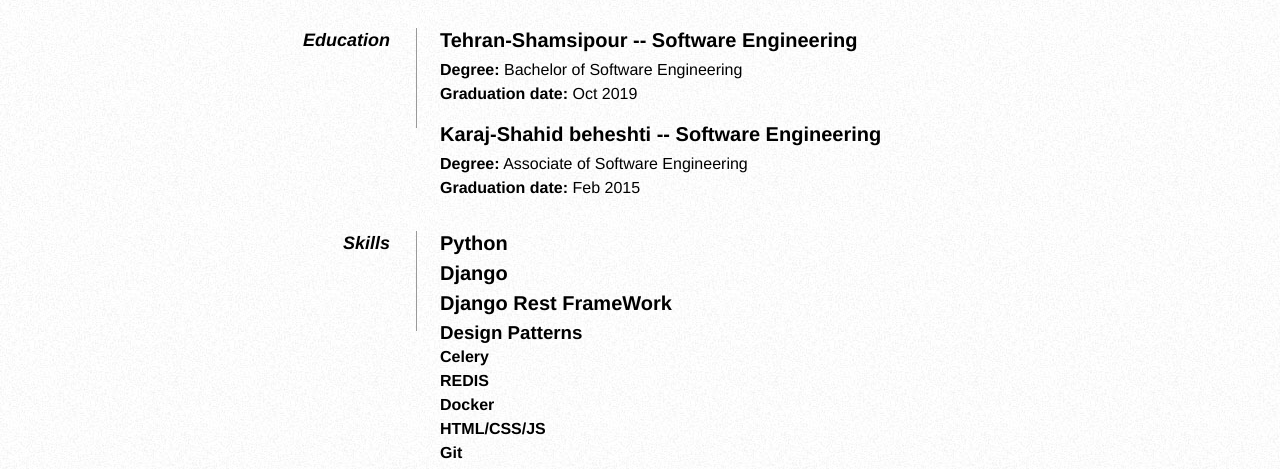
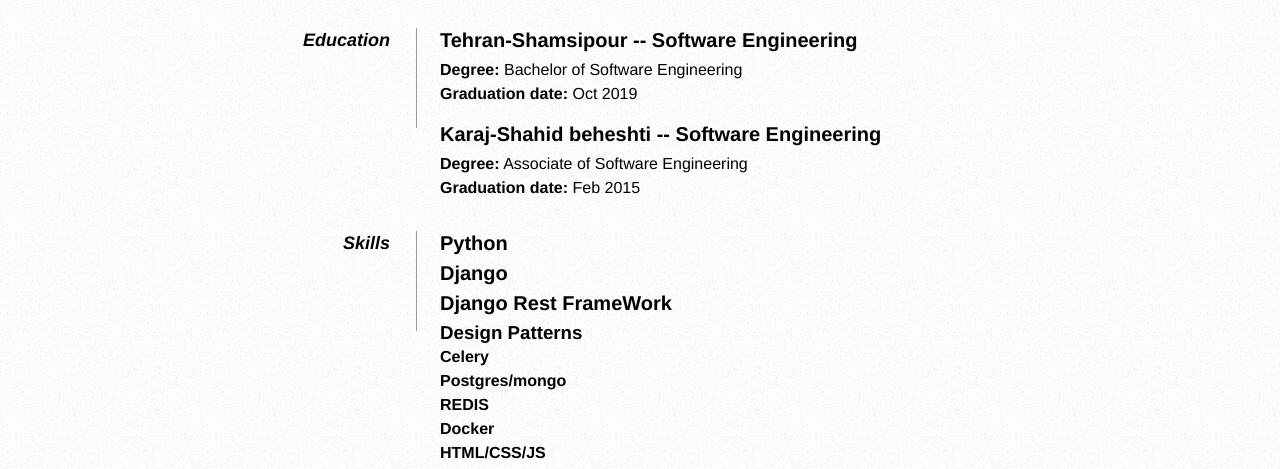
Before and after one commit to poya-kob/poya-kob, a plain HTML site: page index.html in a window 1280 px wide. Shown: the part 260-729 px from the top of the page. Drawn offline with Linux system fonts and the light colour scheme.

Commit message:
Update index.html

```diff
--- a/index.html
+++ b/index.html
@@ -85,6 +85,7 @@
                 <h2>Django Rest FrameWork</h2>
                 <h3>Design Patterns</h3>
                 <h4>Celery</h4>
+                <h4>Postgres/mongo</h4>
                 <h4>REDIS</h4>
                 <h4>Docker</h4>
                 <h4>HTML/CSS/JS</h4>
```
